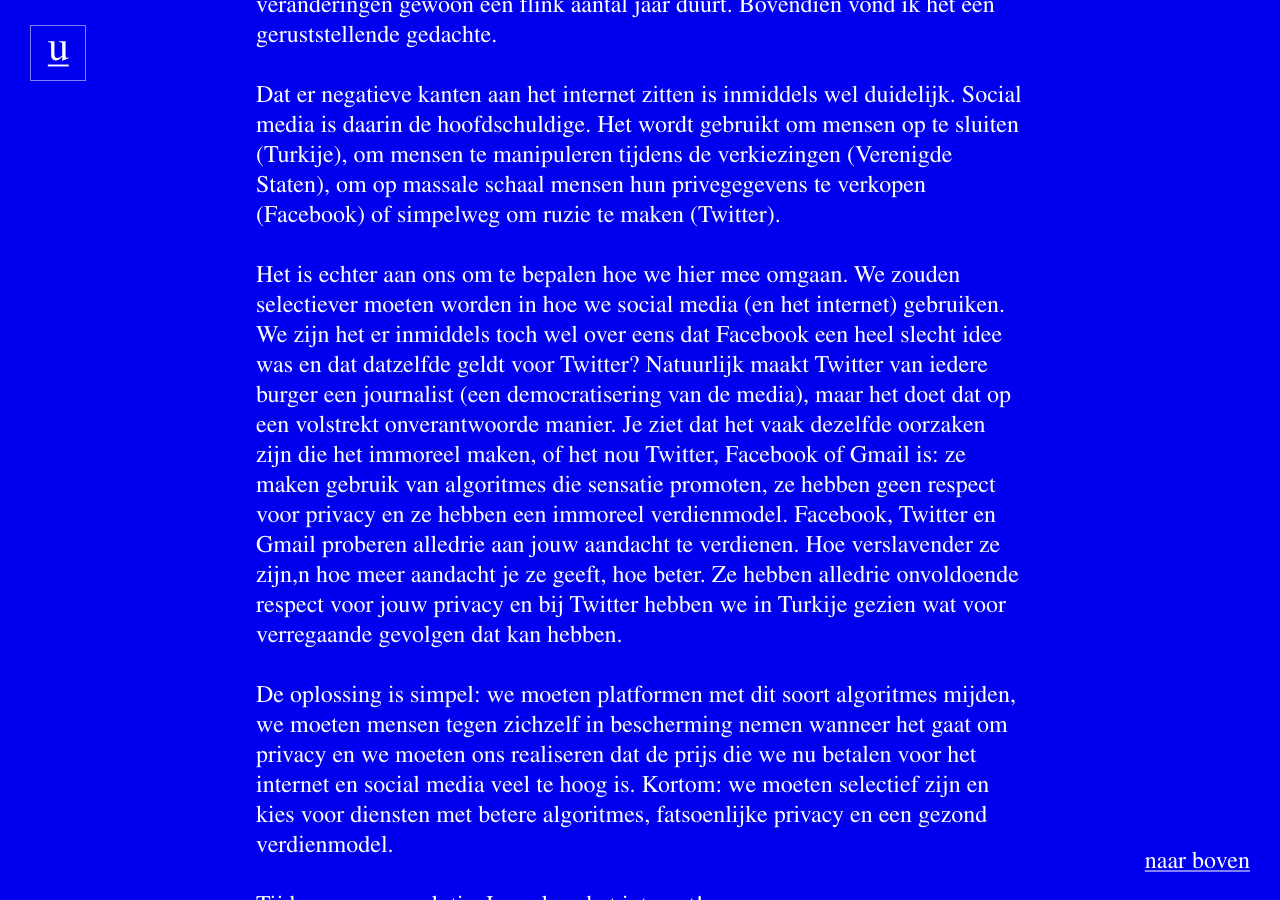
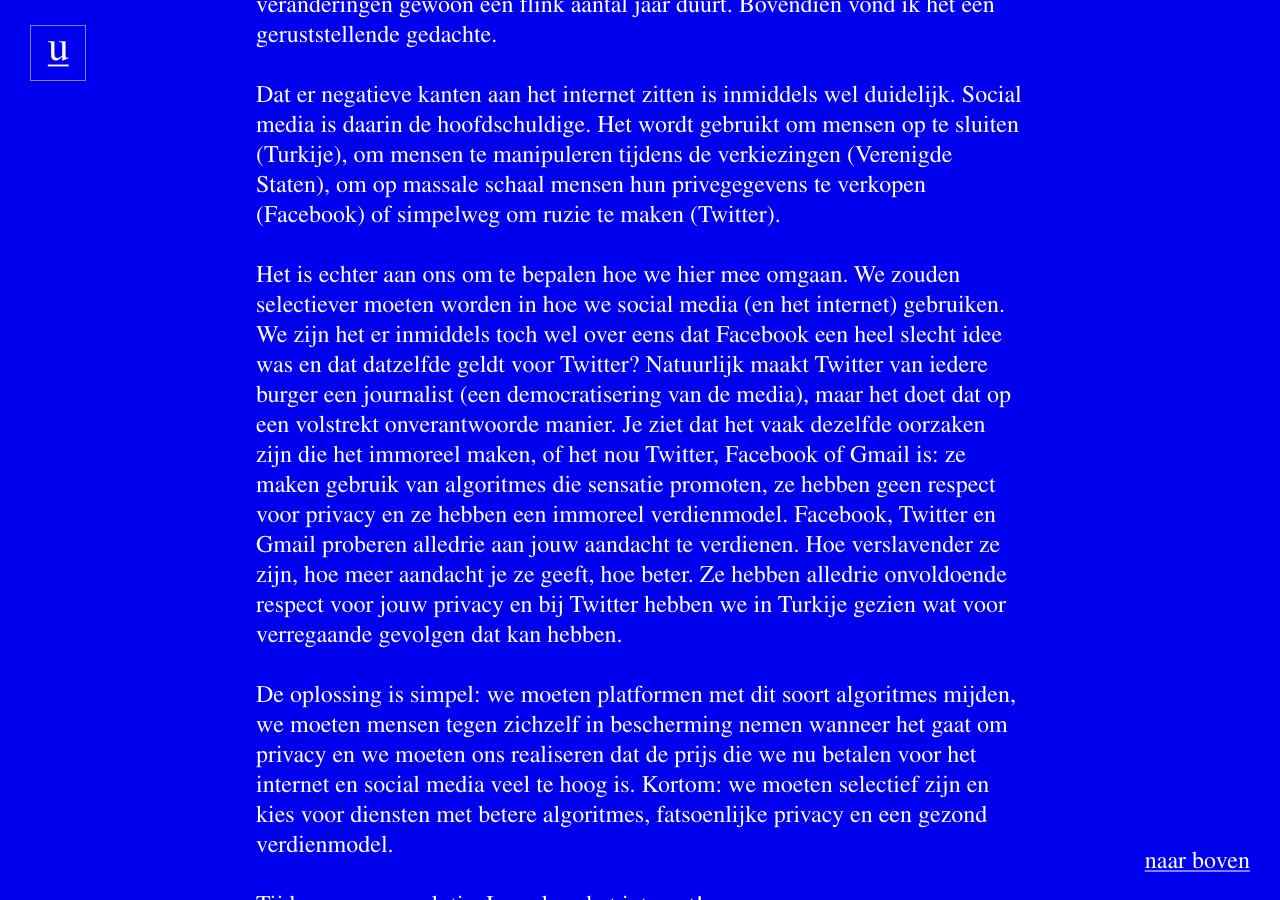
Before and after one commit to jhvanderschee/usecuewebsitenl, a Jekyll site: the page built from _posts/2019-09-25-internet-en-de-boekdrukkunst.md, in a window 1280 px wide and 900 px high, scrolled down 1239 px. Built offline with Jekyll 4.4.1, drawn with Linux system fonts in a browser that asks for light colours.

```diff
--- a/_posts/2019-09-25-internet-en-de-boekdrukkunst.md
+++ b/_posts/2019-09-25-internet-en-de-boekdrukkunst.md
@@ -8,7 +8,7 @@ Dat vond ik wel aannemelijk… dat dat met alle grote technologische verandering
 
 Dat er negatieve kanten aan het internet zitten is inmiddels wel duidelijk. Social media is daarin de hoofdschuldige. Het wordt gebruikt om mensen op te sluiten (Turkije), om mensen te manipuleren tijdens de verkiezingen (Verenigde Staten), om op massale schaal mensen hun privegegevens te verkopen (Facebook) of simpelweg om ruzie te maken (Twitter).
 
-Het is echter aan ons om te bepalen hoe we hier mee omgaan. We zouden selectiever moeten worden in hoe we social media (en het internet) gebruiken. We zijn het er inmiddels toch wel over eens dat Facebook een heel slecht idee was en dat datzelfde geldt voor Twitter? Natuurlijk maakt Twitter van iedere burger een journalist (een democratisering van de media), maar het doet dat op een volstrekt onverantwoorde manier. Je ziet dat het vaak dezelfde oorzaken zijn die het immoreel maken, of het nou Twitter, Facebook of Gmail is: ze maken gebruik van algoritmes die sensatie promoten, ze hebben geen respect voor privacy en ze hebben een immoreel verdienmodel. Facebook, Twitter en Gmail proberen alledrie aan jouw aandacht te verdienen. Hoe verslavender ze zijn,n hoe meer aandacht je ze geeft, hoe beter. Ze hebben alledrie onvoldoende respect voor jouw privacy en bij Twitter hebben we in Turkije gezien wat voor verregaande gevolgen dat kan hebben.
+Het is echter aan ons om te bepalen hoe we hier mee omgaan. We zouden selectiever moeten worden in hoe we social media (en het internet) gebruiken. We zijn het er inmiddels toch wel over eens dat Facebook een heel slecht idee was en dat datzelfde geldt voor Twitter? Natuurlijk maakt Twitter van iedere burger een journalist (een democratisering van de media), maar het doet dat op een volstrekt onverantwoorde manier. Je ziet dat het vaak dezelfde oorzaken zijn die het immoreel maken, of het nou Twitter, Facebook of Gmail is: ze maken gebruik van algoritmes die sensatie promoten, ze hebben geen respect voor privacy en ze hebben een immoreel verdienmodel. Facebook, Twitter en Gmail proberen alledrie aan jouw aandacht te verdienen. Hoe verslavender ze zijn, hoe meer aandacht je ze geeft, hoe beter. Ze hebben alledrie onvoldoende respect voor jouw privacy en bij Twitter hebben we in Turkije gezien wat voor verregaande gevolgen dat kan hebben.
 
 De oplossing is simpel: we moeten platformen met dit soort algoritmes mijden, we moeten mensen tegen zichzelf in bescherming nemen wanneer het gaat om privacy en we moeten ons realiseren dat de prijs die we nu betalen voor het internet en social media veel te hoog is. Kortom: we moeten selectief zijn en kies voor diensten met betere algoritmes, fatsoenlijke privacy en een gezond verdienmodel.
 
```
